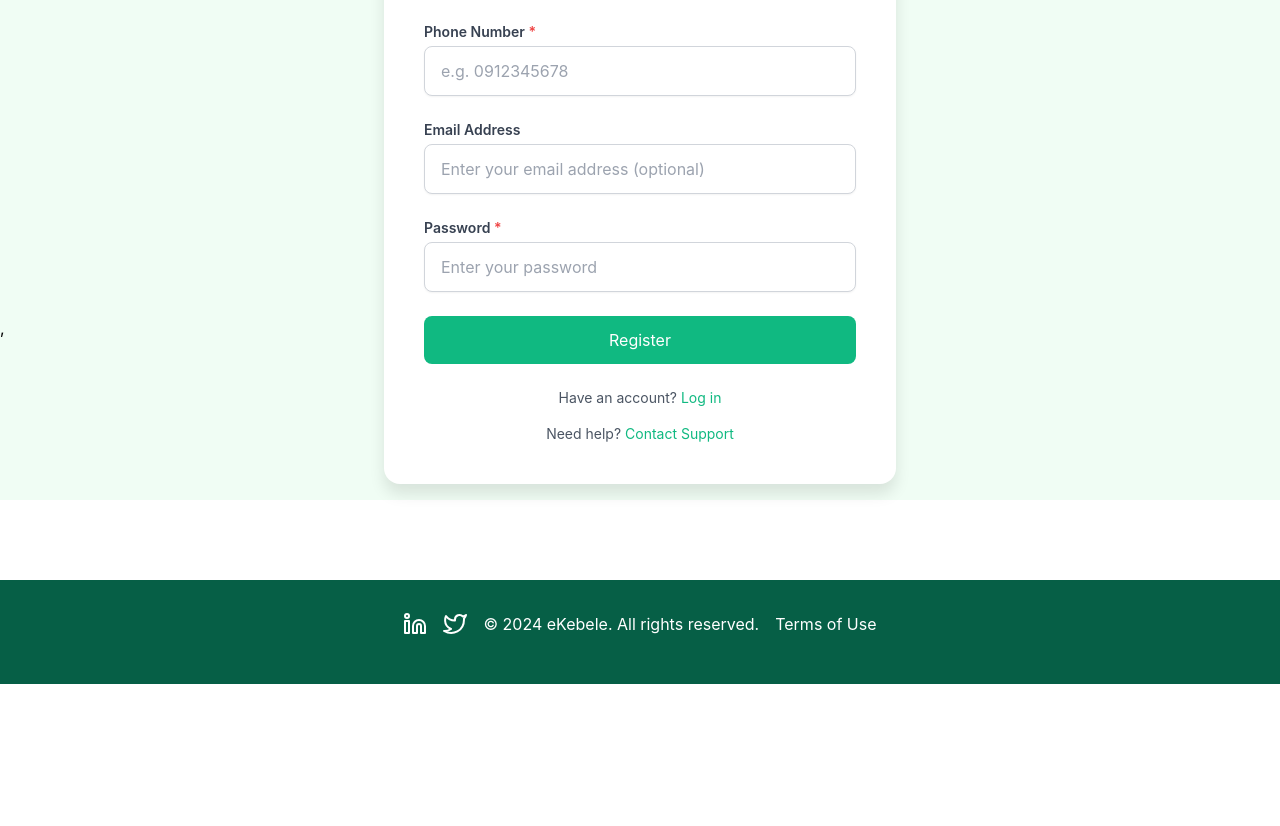
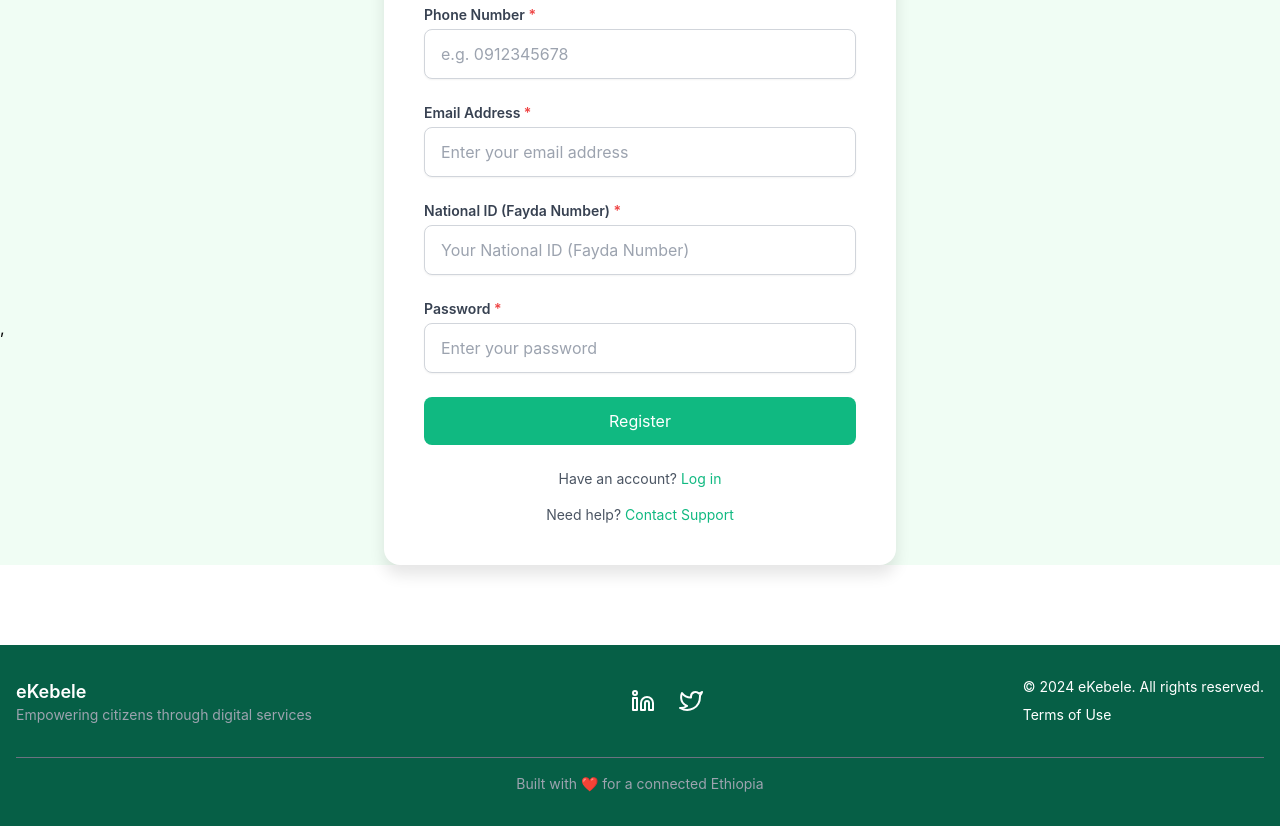
Before and after one commit to wubeshetA/eKebele, a React (Vite) app: page /sign-up in a window 1280 px wide. Shown: the part 484-1310 px from the top of the page. Before the commit the page ends 1168 px from the top, so only its background shows below. Built offline with nearby package versions, Linux system fonts and the light colour scheme; no server answers.

Commit message:
Update services and profile

```diff
--- a/src/components/Footer.jsx
+++ b/src/components/Footer.jsx
@@ -4,18 +4,54 @@ import { FiLinkedin, FiTwitter } from 'react-icons/fi';
 const Footer = () => {
   return (
     <footer className="bg-primary-dark text-white py-8">
-      <div className="container mx-auto text-center flex justify-center space-x-4">
-        <div className="flex justify-center space-x-4 mb-4">
-          <a href="https://www.linkedin.com" target="_blank" rel="noopener noreferrer" className="hover:text-gray-300">
-            <FiLinkedin className="w-6 h-6" />
-          </a>
-          <a href="https://www.twitter.com" target="_blank" rel="noopener noreferrer" className="hover:text-gray-300">
-            <FiTwitter className="w-6 h-6" />
-          </a>
+      <div className="container mx-auto px-4">
+        <div className="flex flex-col md:flex-row justify-between items-center text-center md:text-left">
+          {/* Logo and Brand */}
+          <div className="mb-4 md:mb-0">
+            <p className="text-lg font-semibold">eKebele</p>
+            <p className="text-sm text-gray-400">Empowering citizens through digital services</p>
+          </div>
+
+          {/* Social Media Links */}
+          <div className="flex space-x-6 mb-4 md:mb-0">
+            <a
+              href="https://www.linkedin.com"
+              target="_blank"
+              rel="noopener noreferrer"
+              className="hover:text-gray-300 transition-colors"
+              aria-label="LinkedIn"
+            >
+              <FiLinkedin className="w-6 h-6" />
+            </a>
+            <a
+              href="https://www.twitter.com"
+              target="_blank"
+              rel="noopener noreferrer"
+              className="hover:text-gray-300 transition-colors"
+              aria-label="Twitter"
+            >
+              <FiTwitter className="w-6 h-6" />
+            </a>
+          </div>
+
+          {/* Links and Info */}
+          <div className="text-sm">
+            <p className="mb-2">&copy; 2024 eKebele. All rights reserved.</p>
+            <a
+              href="/terms-of-use"
+              className="hover:text-gray-300 transition-colors"
+            >
+              Terms of Use
+            </a>
+          </div>
         </div>
-        <div className="flex justify-center space-x-4">
-          <p>&copy; 2024 eKebele. All rights reserved.</p>
-          <a href="/terms-of-use" className="hover:text-gray-300">Terms of Use</a>
+
+        {/* Divider */}
+        <div className="mt-8 border-t border-gray-500"></div>
+
+        {/* Extra Info */}
+        <div className="text-center mt-4 text-sm text-gray-400">
+          <p>Built with ❤️ for a connected Ethiopia</p>
         </div>
       </div>
     </footer>
--- a/src/pages/Profile.jsx
+++ b/src/pages/Profile.jsx
@@ -20,15 +20,16 @@ const ProfilePage = () => {
     useEffect(() => {
         const fetchUserData = async () => {
             try {
-                const response = await api.get('/auth/users/me/');
+                const response = await api.get('/auth/user/profile/');
                 const data = response.data;
 
-                // Update user state with the fetched data, providing default values
                 setUser({
                     firstName: data.first_name || 'None',
                     lastName: data.last_name || 'None',
                     phoneNumber: data.phone_number || 'None',
-                    email: data.email || 'None'
+                    email: data.email || 'None',
+                    userType: data.user_type || 'None',
+                    NID: data.nid || 'None'
                 });
             } catch (error) {
                 setError('Failed to load user data.');
@@ -67,15 +68,30 @@ const ProfilePage = () => {
                     </div>
                 </div>
 
-                {/* User Info */}
+
                 <h1 className="text-2xl font-semibold text-gray-800">
                     {user.firstName} {user.lastName}
                 </h1>
-                <p className="text-gray-600 mt-2">Phone: {user.phoneNumber}</p>
-                <p className="text-gray-600 mt-2">Email: {user.email}</p>
-                <p className="text-gray-600 mt-2">User Type: Public</p>
+                <div className="mt-4">
+                    <div className="flex justify-between text-gray-600 mt-2 ">
+                        <span className='font-semibold'>Phone:</span>
+                        <span className="text-right">{user.phoneNumber}</span>
+                    </div>
+                    <div className="flex justify-between text-gray-600 mt-2">
+                    <span className='font-semibold'>Email:</span>
+                        <span className="text-right">{user.email}</span>
+                    </div>
 
-                {/* Spacer */}
+                    <div className="flex justify-between text-gray-600 mt-2">
+                    <span className='font-semibold'>National ID:</span>
+                        <span className="text-right">{user.NID}</span>
+                    </div>
+
+                    <div className="flex justify-between text-gray-600 mt-2">
+                    <span className='font-semibold'>User Type:</span>
+                        <span className="text-right">{user.userType}</span>
+                    </div>
+                </div>
                 <div className="my-6 border-t border-gray-300"></div>
 
                 {/* Logout Button */}
--- a/src/pages/Register.jsx
+++ b/src/pages/Register.jsx
@@ -15,6 +15,7 @@ const Register = () => {
   const [password, setPassword] = useState("");
   const [errorMessage, setErrorMessage] = useState("");
   const [loading, setLoading] = useState(false);
+  const [nid, setNID] = useState("");
 
   const handleSubmit = async (e) => {
     e.preventDefault();
@@ -24,7 +25,7 @@ const Register = () => {
     console.log(firstName, lastName, phoneNumber, email, password);
 
     // Validate required fields
-    if (!firstName || !lastName || !phoneNumber || !password) {
+    if (!firstName || !lastName || !phoneNumber || !password || !nid || !email ) {
       setErrorMessage("Please fill out all required fields.");
       setLoading(false);
       return;
@@ -52,7 +53,8 @@ const Register = () => {
         "last_name": lastName,
         "phone_number": phoneNumber,
         "email": email,
-        "password": password
+        "password": password,
+        "nid": nid
       });
       if (res.status === 201) {
         navigate("/verify-email", { state: { email } });
@@ -134,7 +136,7 @@ const Register = () => {
           {/* Email Input */}
           <div>
             <label htmlFor="email" className="block text-sm font-semibold text-gray-700">
-              Email Address
+              Email Address <span className="text-red-500">*</span>
             </label>
             <input
               type="email"
@@ -142,7 +144,24 @@ const Register = () => {
               value={email}
               onChange={(e) => setEmail(e.target.value)}
               className="mt-1 block w-full px-4 py-3 border border-gray-300 rounded-lg shadow-sm focus:ring-primary focus:border-primary"
-              placeholder="Enter your email address (optional)"
+              placeholder="Enter your email address"
+              required
+            />
+          </div>
+
+          {/* National ID Input */}
+          <div>
+            <label htmlFor="email" className="block text-sm font-semibold text-gray-700">
+              National ID (Fayda Number) <span className="text-red-500">*</span>
+            </label>
+            <input
+              type="nid"
+              id="nid"
+              value={nid}
+              onChange={(e) => setNID(e.target.value)}
+              className="mt-1 block w-full px-4 py-3 border border-gray-300 rounded-lg shadow-sm focus:ring-primary focus:border-primary"
+              placeholder="Your National ID (Fayda Number)"
+              required
             />
           </div>
 
```
Also changed, not shown: src/components/ServicesSection.jsx (+140 -9 lines).
